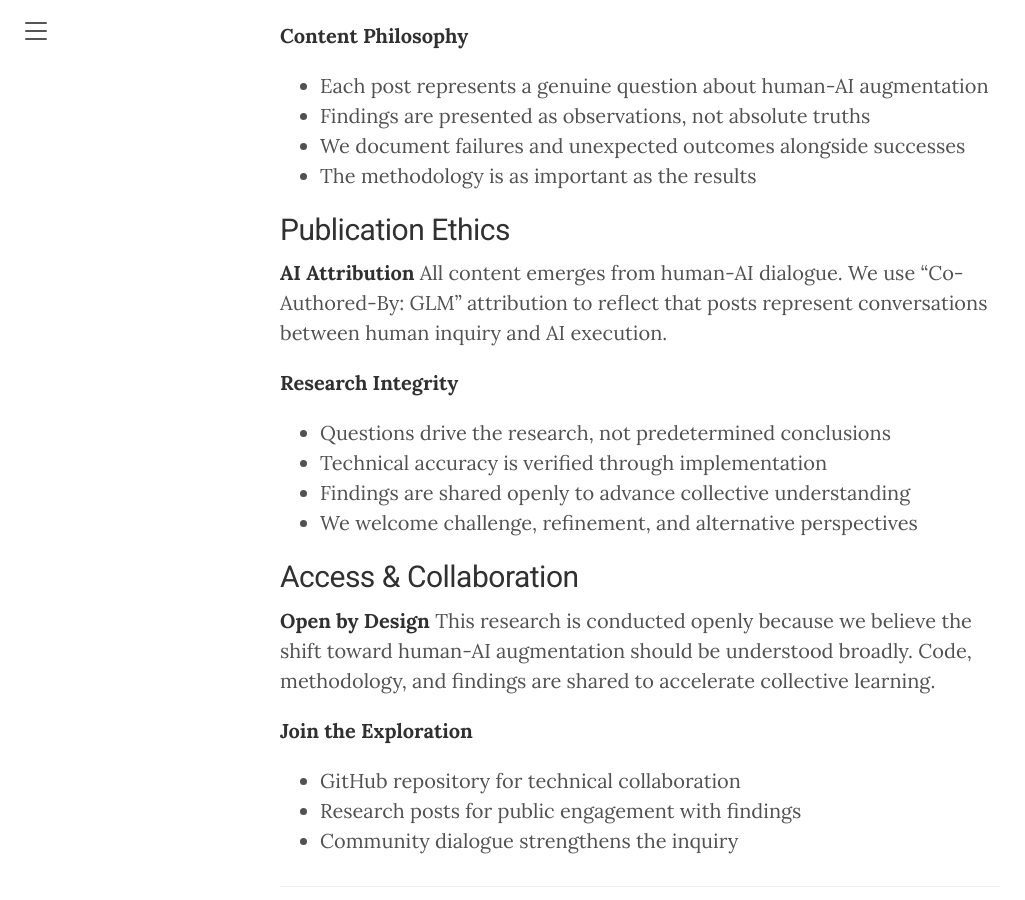
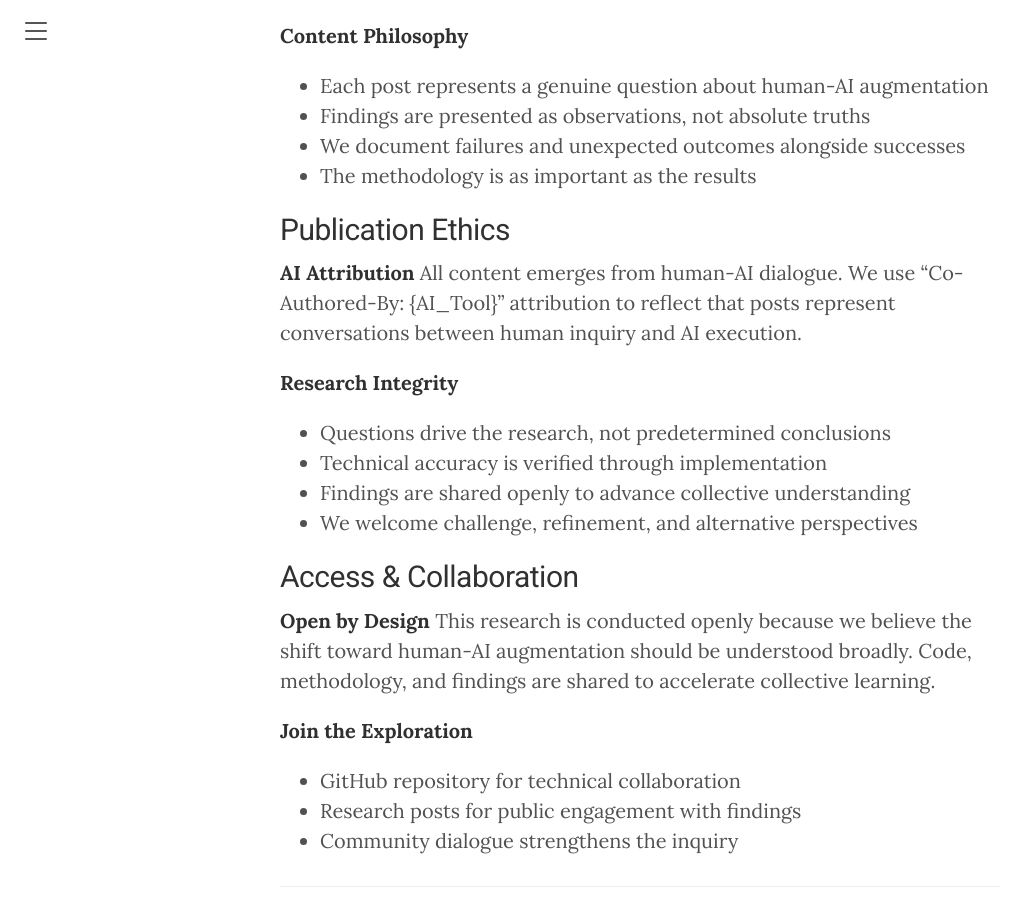
Before and after one commit to shrwnsan/research, a Jekyll site: the page built from colophon.md, in a window 1280 px wide and 900 px high, scrolled down 2677 px. Shown: the whole window, without its empty margins (0-1025 px from the left). Built offline with Jekyll 4.4.1, drawn with Linux system fonts in a browser that asks for light colours.

Commit message:
fix: update AI attribution format to use {AI_Tool} placeholder

```diff
--- a/colophon.md
+++ b/colophon.md
@@ -76,7 +76,7 @@ We're exploring how AI serves as an augmentor across domains:
 ## Publication Ethics
 
 **AI Attribution**
-All content emerges from human-AI dialogue. We use "Co-Authored-By: GLM" attribution to reflect that posts represent conversations between human inquiry and AI execution.
+All content emerges from human-AI dialogue. We use "Co-Authored-By: {AI_Tool}" attribution to reflect that posts represent conversations between human inquiry and AI execution.
 
 **Research Integrity**
 - Questions drive the research, not predetermined conclusions
```
